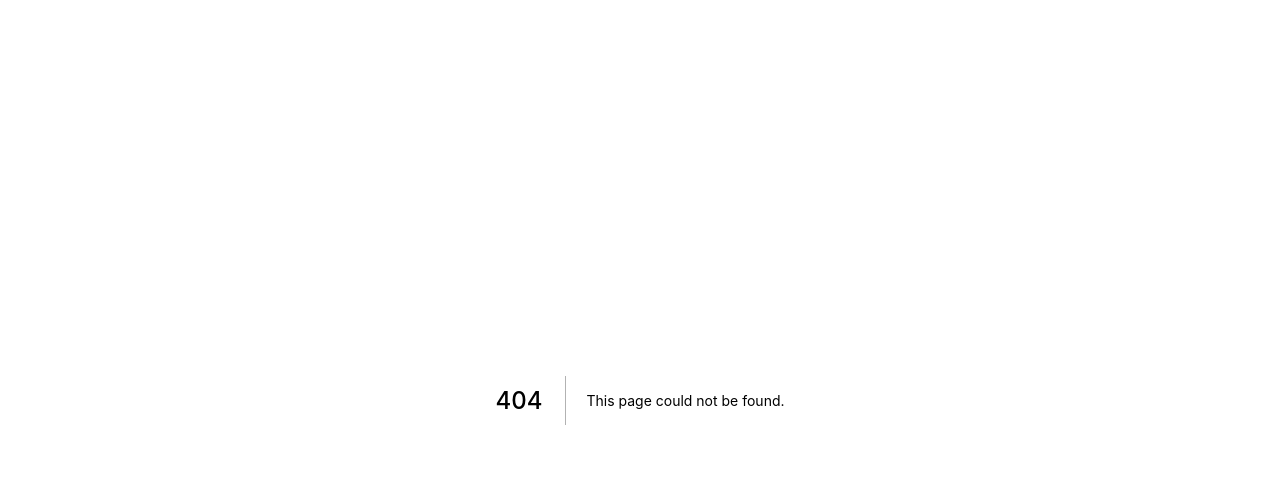
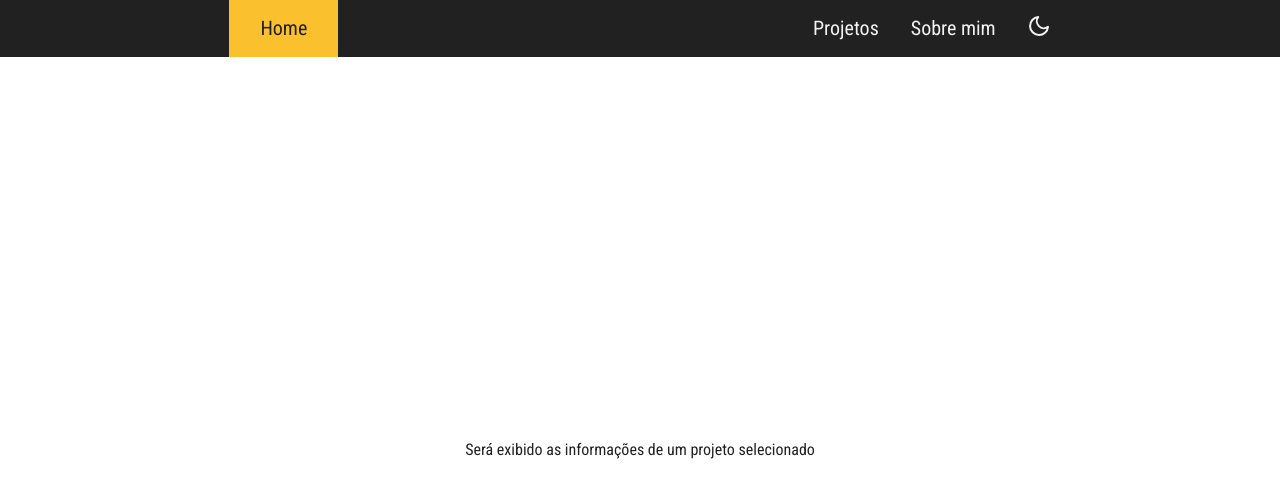
Before and after one commit to anadezuo/ana_dezuo_bootcampfrontendalura, a Next.js app: page /projeto in a window 1280 px wide. Before the commit this address had no page. Shown: the top 498 px of the page. Built offline with nearby package versions, Linux system fonts and the light colour scheme.

Commit message:
feat(404): criacao da página 404

```diff
--- /dev/null
+++ b/pages/projeto.js
@@ -0,0 +1,43 @@
+import React from 'react';
+import PropTypes from 'prop-types';
+import Cabecalho from '../src/components/Cabecalho';
+import Box from '../src/components/foundation/layout/Box';
+import Text from '../src/components/foundation/Text';
+
+export default function Projeto({ setTheme, isThemeDark, setIsThemeDark }) {
+  return (
+    <Box width="100vw" height="100vh" display="flex">
+      <Cabecalho
+        setTheme={setTheme}
+        isThemeDark={isThemeDark}
+        setIsThemeDark={setIsThemeDark}
+      />
+      <Box
+        marginTop="50px"
+        display="flex"
+        flexDirection="column"
+        justifyContent="center"
+        alignItems="center"
+        width="100%"
+        height="100%"
+      >
+        <Text
+          variant="p"
+          color="primary.main"
+        >
+          Será exibido as informações de um projeto selecionado
+        </Text>
+      </Box>
+    </Box>
+  );
+}
+
+Projeto.propTypes = {
+  setTheme: PropTypes.func.isRequired,
+  isThemeDark: PropTypes.bool,
+  setIsThemeDark: PropTypes.func.isRequired,
+};
+
+Projeto.defaultProps = {
+  isThemeDark: false,
+};
--- a/src/components/Cabecalho/styles/index.js
+++ b/src/components/Cabecalho/styles/index.js
@@ -1,5 +1,4 @@
-import styled, { css } from 'styled-components';
-import breakpointsMedia from '../../../theme/utils/breakpointsMedia';
+import styled from 'styled-components';
 
 const Menu = styled.nav`
   background-color: ${({ theme }) => theme.colors.background.contrast.color};
@@ -7,7 +6,7 @@ const Menu = styled.nav`
   flex-flow: row nowrap;
   align-items: center;
   justify-content: space-around;
-  z-index: 15;
+  //z-index: 15;
   position: fixed;
   width: 100vw;
   top: 0;
@@ -23,10 +22,6 @@ const Menu = styled.nav`
 `;
 
 Menu.Logo = styled.div`
-  display: none;
-
-  ${breakpointsMedia({
-    md: css`
   display: flex;
     align-items: center;
     background-color: ${({ theme }) => theme.colors.theme.main.color};
@@ -41,8 +36,6 @@ Menu.Logo = styled.div`
         color: ${({ theme }) => theme.colors.theme.contrast.color};
       }
     }
-    `,
-  })};
 `;
 
 Menu.Navbar = styled.div`
```
Also changed, not shown: pages/404.js (added, +84 -0 lines). Lines whose indentation alone changed are shown as unchanged.
